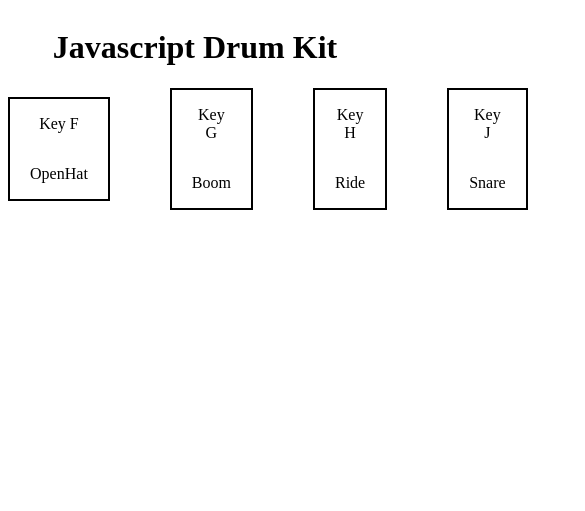
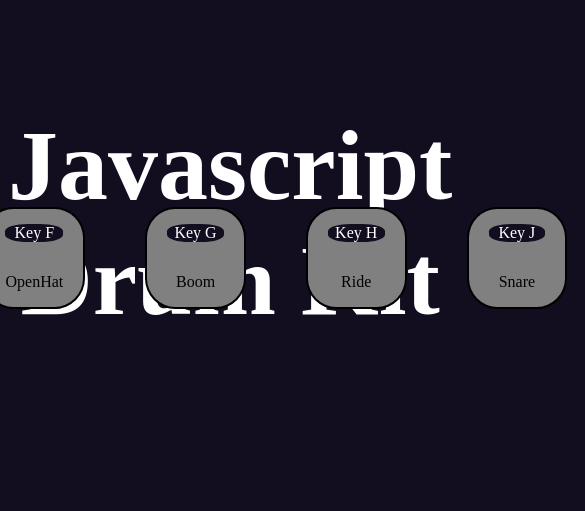
Before and after one commit to FergusHenderson96/VSCode, a plain HTML site: page Drumkit.html in a window 390 px wide. Shown: the top 511 px of the page, 585 px wide, since content can reach past the window. Drawn offline with Linux system fonts and the light colour scheme.

Commit message:
html and css changes

```diff
--- a/Drumkit.css
+++ b/Drumkit.css
@@ -1,7 +1,23 @@
-.container{
+body{
+    background-color: rgb(18, 14, 32);
+}
+#heading{
     display: flex;
     flex-direction: column;
-    justify-content: center;
+    align-items: center;
+    color: white;
+    text-align: center;
+    font-size: 100px;
+    margin:0;
+    height: 300px;
+}
+.container{
+    margin:0;
+    padding: 0;
+    height: 500px;
+    display: flex;
+    flex-direction: column;
+    justify-content: space-around;
     align-items: center;
 }
 
@@ -10,15 +26,61 @@
     flex-direction: row;
     justify-content: center;
     align-items: center;
+    position: fixed;
 }
 
-.drum{
+.drum, button{
     display: flex;
     flex-direction: column;
     justify-content: center;
     align-items: center;
     text-align: center;
+    cursor: pointer;
     border: 2px solid black;
+    background-color: grey;
     padding: 0px 20px;
     margin: 0 30px;
+    border-radius: 30%;
 }
+
+.keyType{
+    display: flex;
+    flex-direction: column;
+    justify-content: center;
+    align-items: center;
+    background-color: rgb(18, 14, 32);
+    color: white;
+    margin: 15px;
+    width: 100%;
+    border-radius: 40%;
+}
+.drum:hover{
+    box-shadow: 0 10px 10px 0 rgba(152, 161, 13, 0.24), 0 10px 10px 0 rgba(152, 161, 13, 0.24);
+}
+.drum:active {
+    background-color: rgba(119, 116, 116, 0.685);
+    box-shadow: 0 15px 15px 0 rgba(152, 161, 13, 0.24), 0 15px 50px 0 rgba(152, 161, 13, 0.24);
+    transform: translateY(5px);
+}
+@media screen and (max-width: 480px){
+    body{
+        display: flex;
+        flex-direction: column;
+        padding: 0;
+        margin: 0x;
+    }
+    .heading{
+        text-align: center;
+        font-size: 50px;
+    }
+    .container{
+        display: flex;
+        justify-content: space-around;
+        flex-direction: row;
+        align-items: center;
+        margin: 0 0 5px 0;
+    }
+    .boxes{
+        align-items: center;
+        margin:5px 0;
+    }
--- a/Drumkit.html
+++ b/Drumkit.html
@@ -4,7 +4,7 @@
     <meta charset="UTF-8">
     <meta name="viewport" content="width=device-width, initial-scale=1">
     <link rel="stylesheet" href="./Drumkit.css">
-    <title>A Great Demo on CodePen</title>
+    <title>JS Drumkit</title>
 </head>
 <body>
     <div class="container">
```
